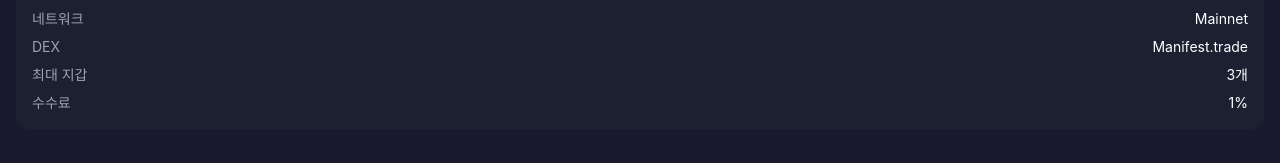
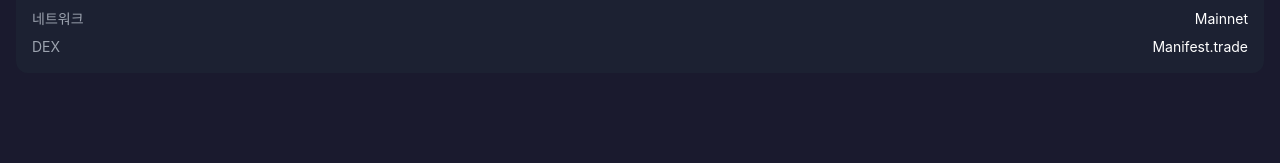
Before and after one commit to ibnetsoft/SOLwallet, a Next.js app in the folder apps/mini-app/: page /settings in a window 1280 px wide. Shown: the part 355-518 px from the top of the page. Built offline with nearby package versions, Linux system fonts and the light colour scheme; no server answers; sample sign-in values are in the browser's storage.

Commit message:
style(mini-app): 앱 정보에서 최대지갑/수수료 항목 제거

```diff
--- a/apps/mini-app/src/app/settings/page.tsx
+++ b/apps/mini-app/src/app/settings/page.tsx
@@ -271,14 +271,6 @@ export default function SettingsPage() {
             <span className="text-gray-400">DEX</span>
             <span>Manifest.trade</span>
           </div>
-          <div className="flex justify-between text-sm">
-            <span className="text-gray-400">최대 지갑</span>
-            <span>{MAX_WALLETS}개</span>
-          </div>
-          <div className="flex justify-between text-sm">
-            <span className="text-gray-400">수수료</span>
-            <span>1%</span>
-          </div>
         </div>
       </section>
 
```
